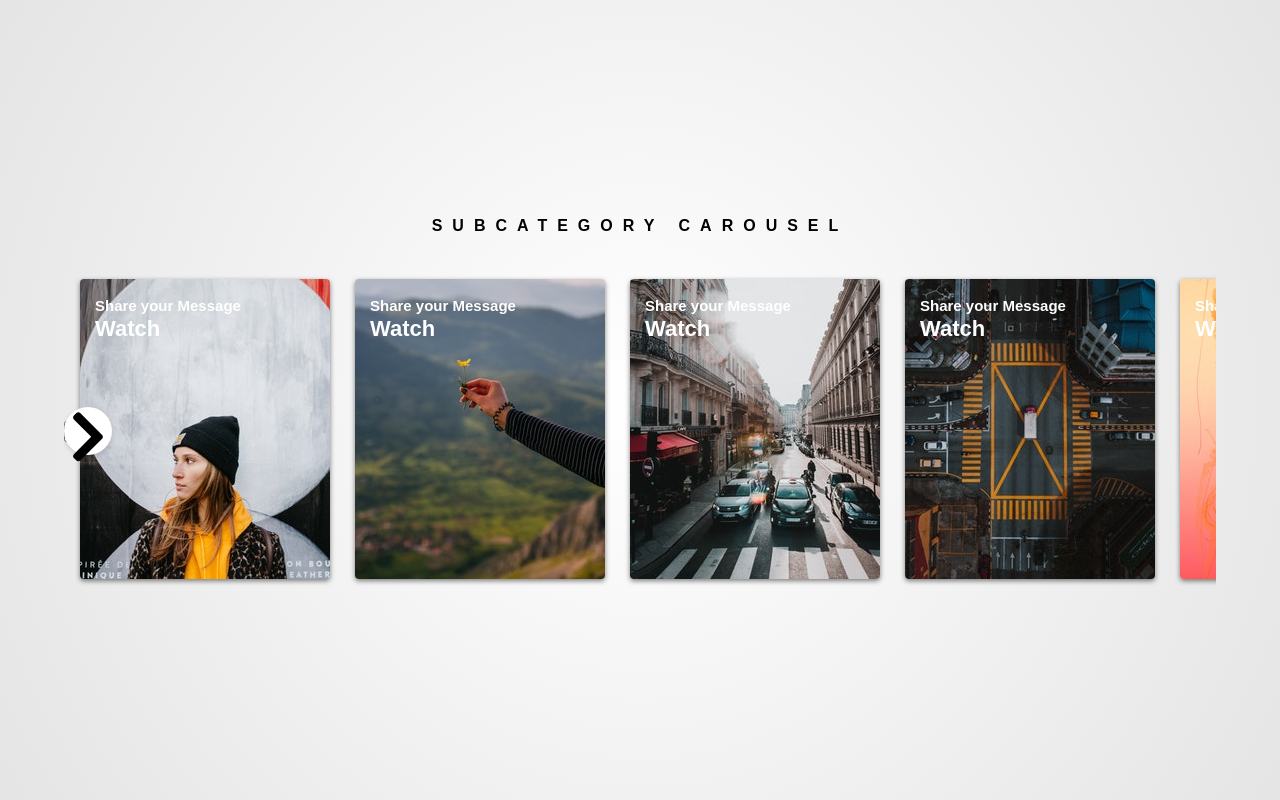
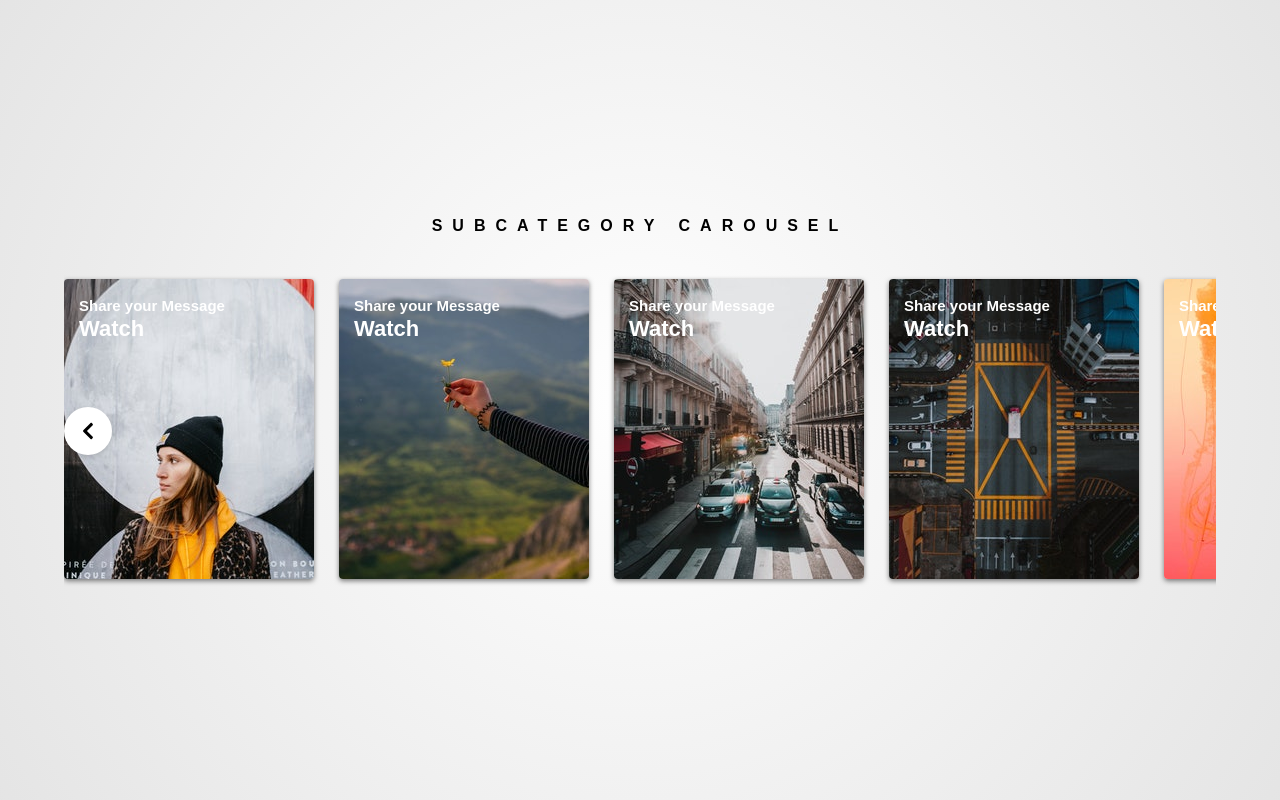
Before and after one commit to Esneider1997/CarouselExample, a plain HTML site: page index.html in a window 1280 px wide. Drawn offline with Linux system fonts and the light colour scheme.

Commit message:
ajuste de botones prev y next

```diff
--- a/style.css
+++ b/style.css
@@ -92,7 +92,7 @@ a{
 
 /* Button */
 
-.slick-row{
+.slick-arrow{
     border-radius: 80px;
     background-color: #fff;
     position: absolute;
@@ -105,6 +105,17 @@ a{
     cursor: pointer;
 }
 
-.slick-row:focus{ /* <-- Cuando uno da click */
-    outline: 1px; /* como el border solid  outline-style, outline-width y outline-color /* color | style | width */*/
+.slick-arrow:focus{ /* <-- Cuando uno da click */
+    outline: 1px; /* como el border solid  outline-style, outline-width y outline-color /* color | style | width */
 }
+.slick-arrow svg{
+    width: 12px;
+    height: 100%;
+}
+
+.slick-prev{
+    left: 0px;
+}
+.slick-next{
+    right: 0px;
+}
```
